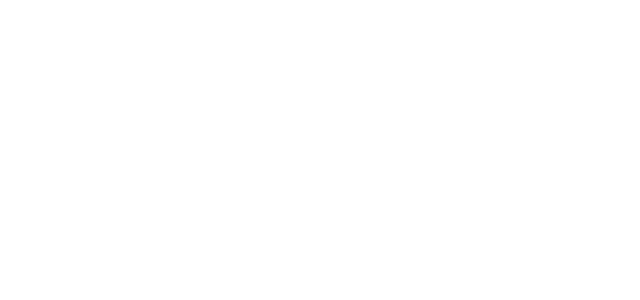
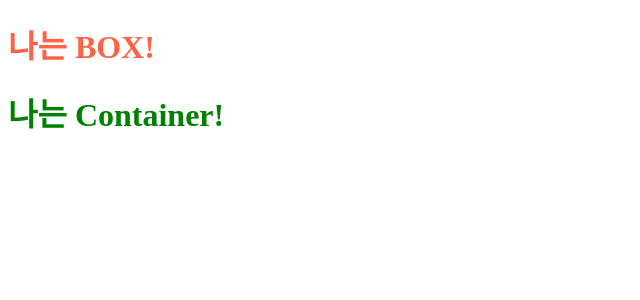
Before and after one commit to namic123/React-basics, a React (Create React App) app: page / in a window 1280 px wide. Shown: the top 300 px of the page, without its empty margins (0-640 px from the left). Built offline with nearby package versions, Linux system fonts and the light colour scheme.

Commit message:
여러 파일에서 중복된 named export를 import 하는 방법 연습 완료

```diff
--- a/src/App.js
+++ b/src/App.js
@@ -1,7 +1,11 @@
+import Box, { color as boxColor } from "./component/Box";
+import Container, { color as conColor } from "./component/Container";
+
 function App() {
   return (
     <div>
-
+      <Box style={{ color: boxColor }} />
+      <Container style={{ color: conColor }} />
     </div>
   );
 }
--- /dev/null
+++ b/src/component/Box.js
@@ -0,0 +1,8 @@
+export default function ({ style }) {
+  return (
+    <>
+      <h1 style={style}>나는 BOX!</h1>
+    </>
+  );
+}
+export const color = "tomato";
--- /dev/null
+++ b/src/component/Container.js
@@ -0,0 +1,8 @@
+export const color = "green";
+export default function ({ style }) {
+  return (
+    <>
+      <h1 style={style}>나는 Container!</h1>
+    </>
+  );
+}
```
